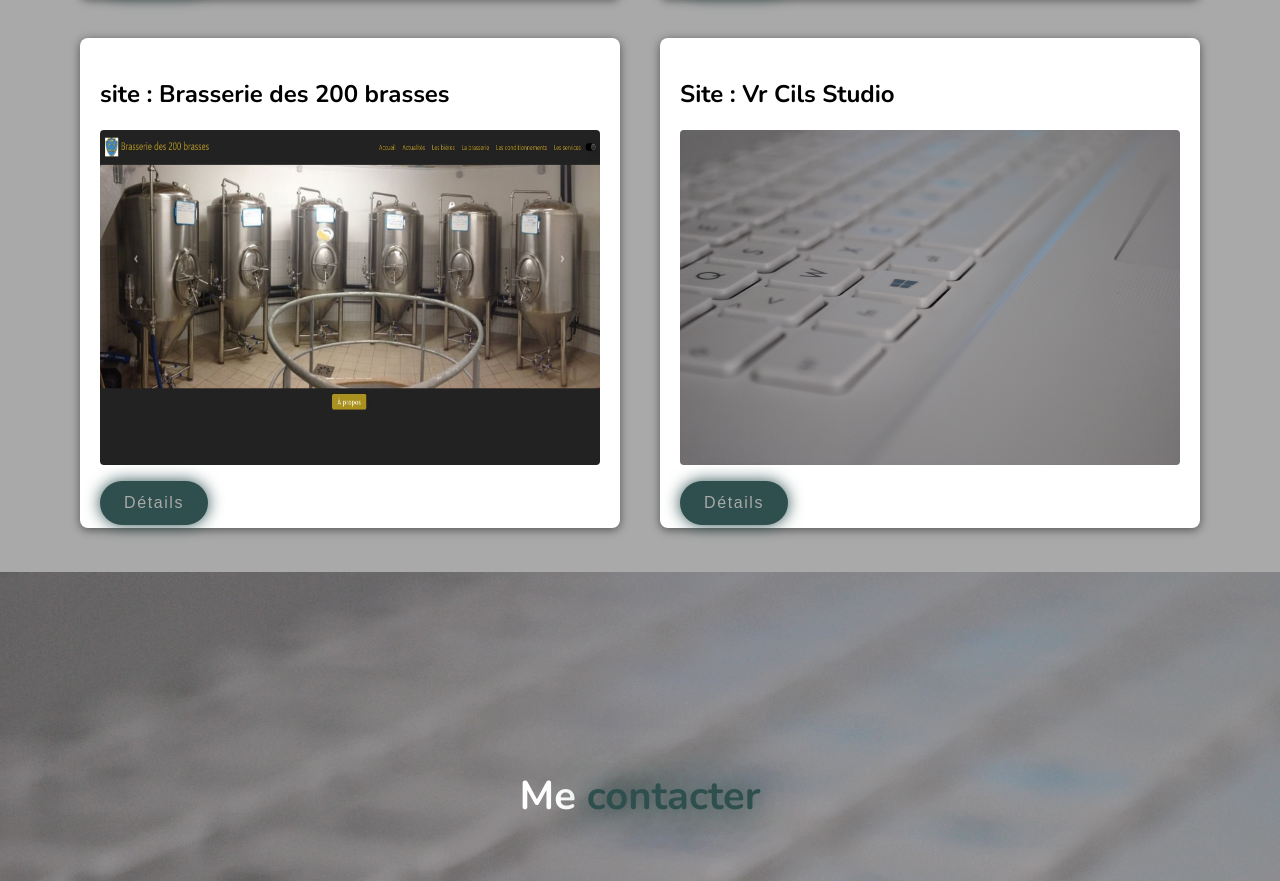
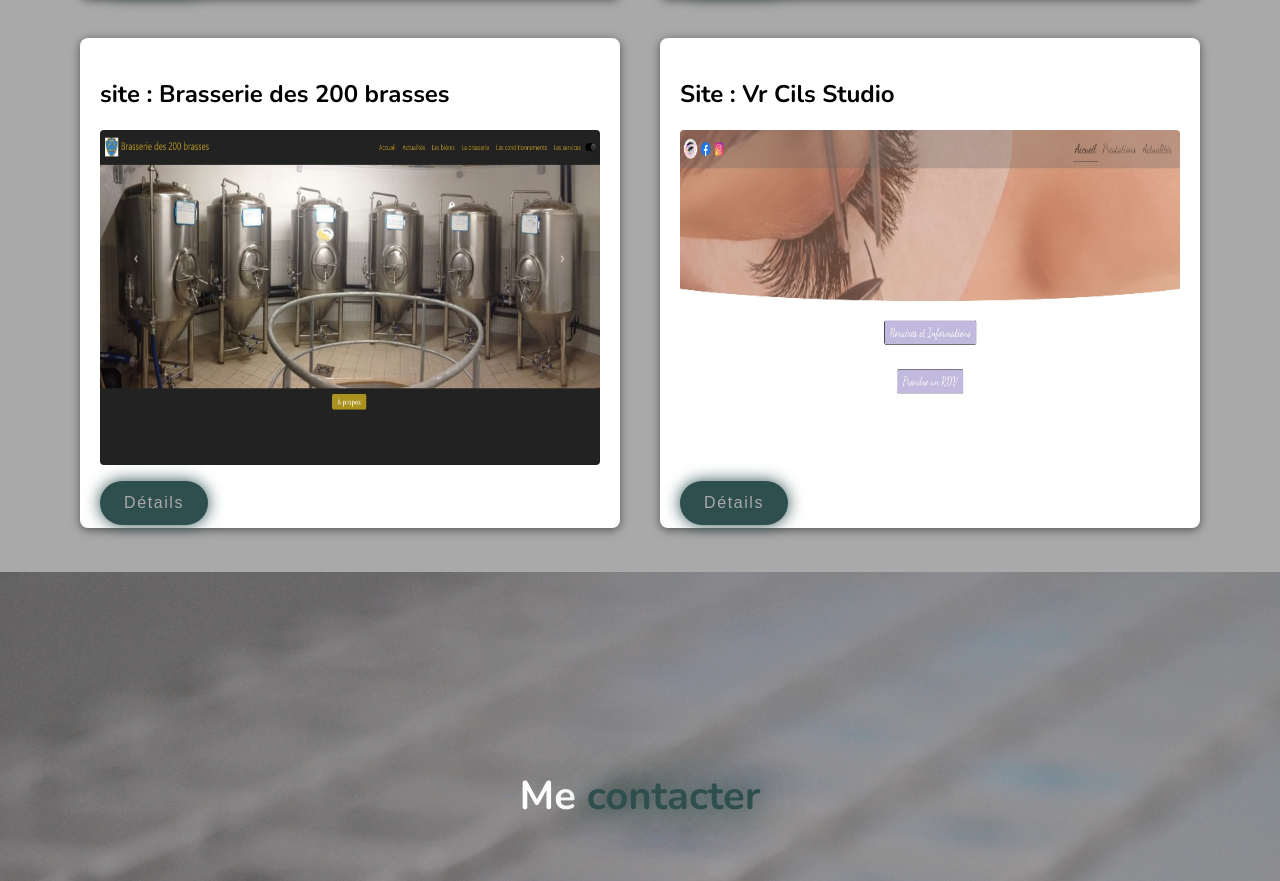
Before and after one commit to Deodatweb/projet-dev-D5, a Vue app: page / in a window 1280 px wide. Shown: the part 2125-3006 px from the top of the page. Built offline with nearby package versions, Linux system fonts and the light colour scheme.

Commit message:
Mise à jour des projets v5

```diff
--- a/src/components/ProjetsCreations.vue
+++ b/src/components/ProjetsCreations.vue
@@ -84,9 +84,9 @@ export default {
           name: 'Site : Vr Cils Studio',
           date_creation: '15/07/2024',
           description: 'Description du projet 6',
-          image: '/images/clavier_blanc.jpg',
+          image: '/images/vr_cils_studio_.jpg',
           technology: 'Technologie utilisée : HTML & CSS & BOOTSTRAP',
-          link: '#'
+          link: 'https://github.com/Deodatweb/Vr_cils_studio'
         }
       ]
     }
```
Also changed, not shown: public/images/vr_cils_studio_.jpg (added).
